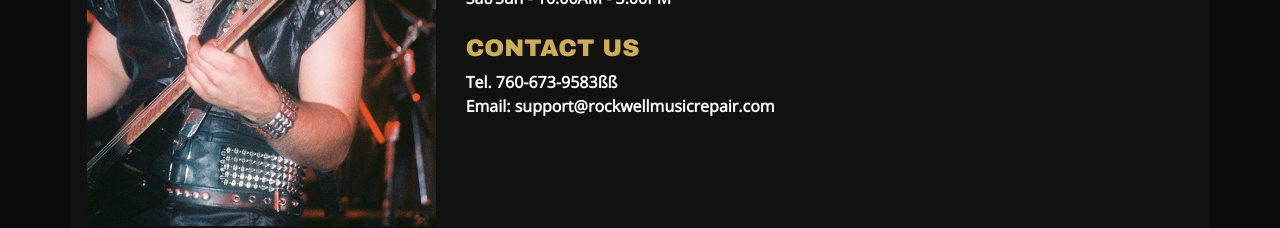
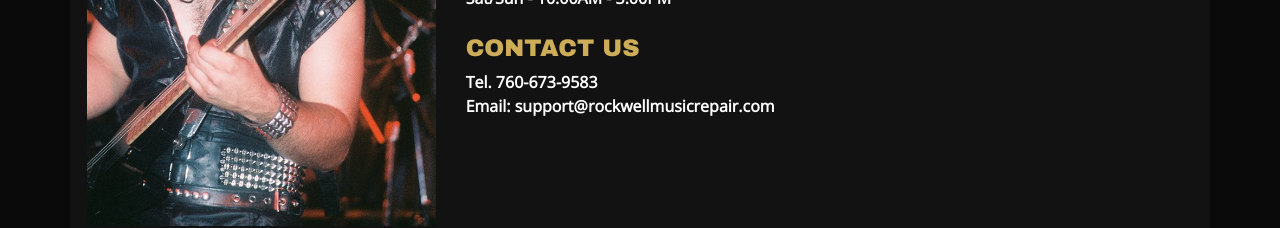
Before and after one commit to Rockwell-Music/RM-Frontend, a React (Create React App) app: page /about in a window 1280 px wide. Shown: the part 451-679 px from the top of the page. Built offline with nearby package versions, Linux system fonts and the light colour scheme.

Commit message:
updated info

```diff
--- a/src/components/about/About.js
+++ b/src/components/about/About.js
@@ -25,7 +25,7 @@ export default function About() {
                         <br></br>
 
                         <h1 className="about-title">CONTACT US</h1>
-                        <p className="about-hours">Tel. 760-673-9583ßß</p>
+                        <p className="about-hours">Tel. 760-673-9583</p>
                         <p className="about-hours">Email: support@rockwellmusicrepair.com</p>
                     </Col>
                 </Row>
--- a/src/components/navigation/Navigation.js
+++ b/src/components/navigation/Navigation.js
@@ -24,7 +24,7 @@ function ContactModal(props) {
 
             <Modal.Body className="modal-body">
                 <h1>Phone:</h1>
-                <p>760-673-9583ß</p>
+                <p>760-673-9583</p>
 
                 <h1>Email:</h1>
                 <p>support@rockwellmusicrepair.com</p>
```
